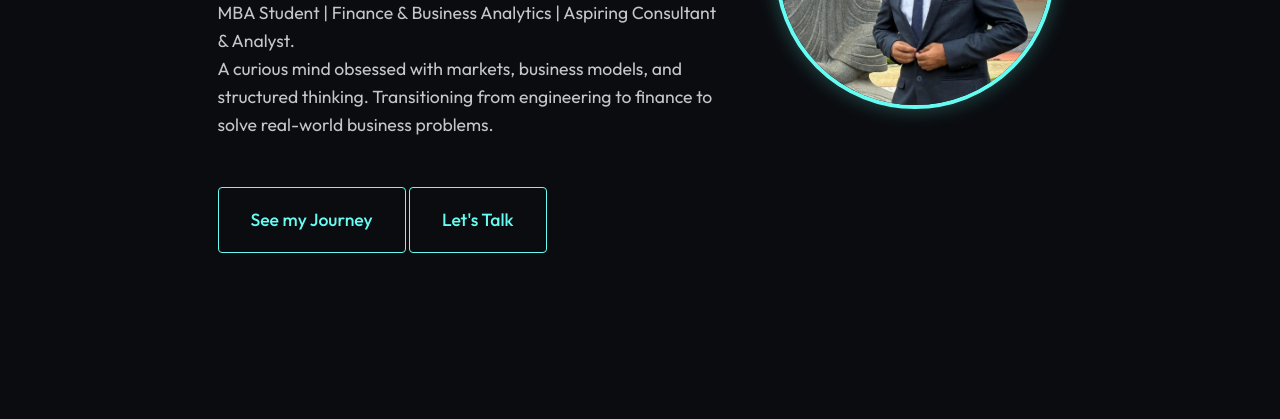
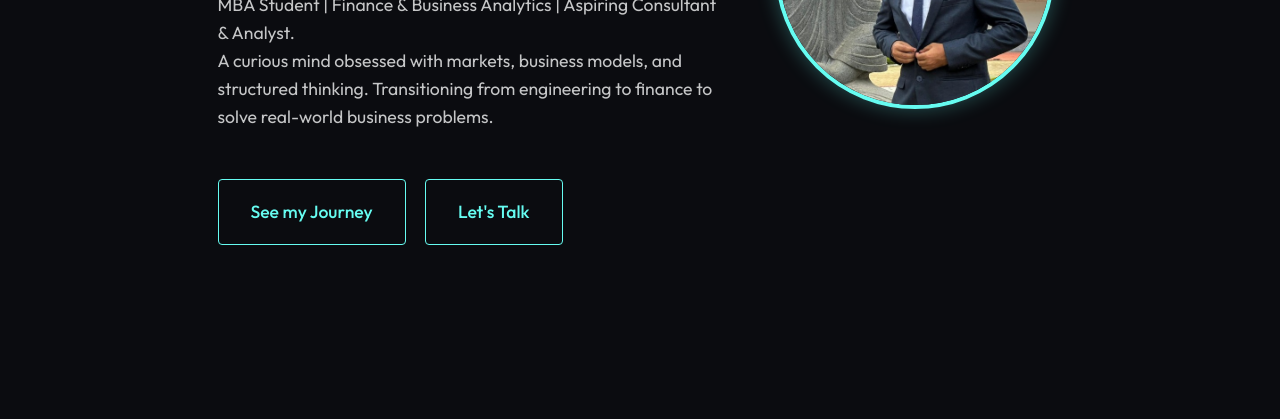
Before and after one commit to imadityajagtap/One-Portfolio, a plain HTML site: page index.html in a window 1280 px wide. Shown: the part 381-800 px from the top of the page. Drawn offline with Linux system fonts and the light colour scheme.

Commit message:
Fix mobile layout: equal buttons and image spacing

```diff
--- a/style.css
+++ b/style.css
@@ -180,8 +180,19 @@ header {
 }
 
 .hero-btn {
-    padding: 18px 32px;
+    padding: 18px 10px;
     font-size: 1.1rem;
+    flex: 1;
+    display: flex;
+    justify-content: center;
+    align-items: center;
+}
+
+.hero-cta {
+    display: flex;
+    gap: 1rem;
+    width: 100%;
+    margin-bottom: 1rem;
 }
 
 /* About Section */
@@ -497,6 +508,8 @@ header {
 .hero-image-wrapper {
     display: flex;
     justify-content: center;
+    margin-top: 3rem;
+    /* Spacing from buttons on mobile */
 }
 
 .hero-img-box {
@@ -578,6 +591,7 @@ header {
 
     .hero-image-wrapper {
         width: 35%;
+        margin-top: 0;
     }
 
     /* Restore grid for About on Desktop */
@@ -589,6 +603,19 @@ header {
     .hero-img-box {
         width: 280px;
         height: 280px;
+    }
+
+    /* Restore Buttons on Desktop */
+    .hero-cta {
+        display: block;
+    }
+
+    .hero-btn {
+        display: inline-block;
+        width: auto;
+        padding: 18px 32px;
+        flex: none;
+        margin-right: 1rem;
     }
 
     /* Restore Nav on Desktop */
```
